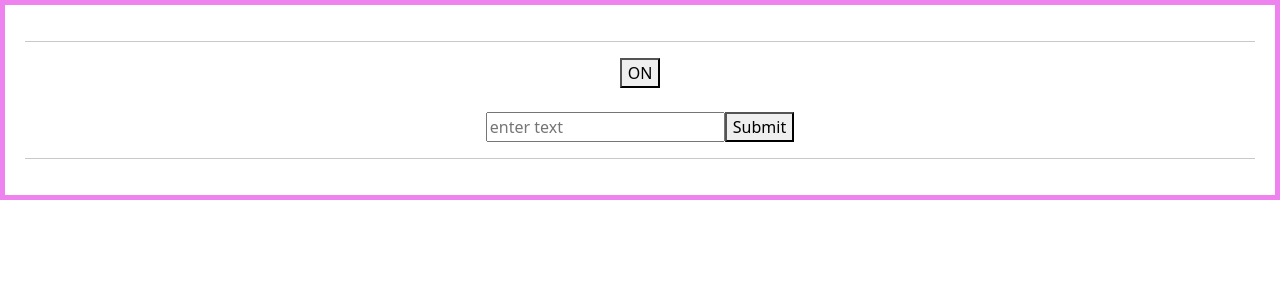
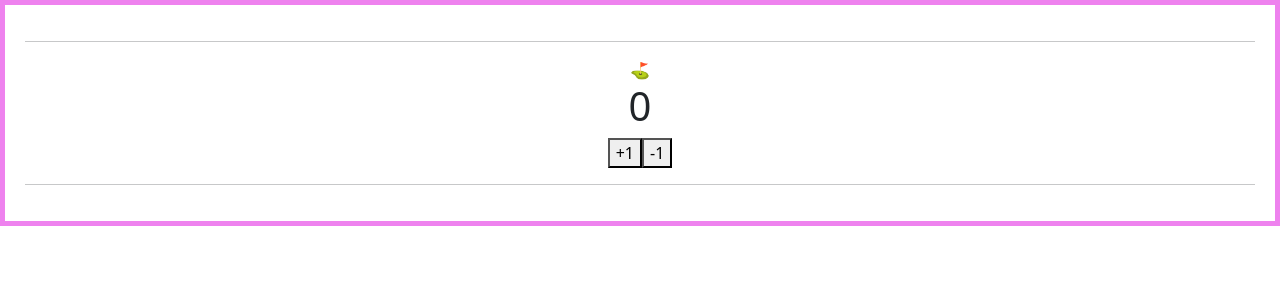
Before and after one commit to Nadeem35/react-playzone, a React (Vite) app: page / in a window 1280 px wide. Shown: the top 300 px of the page. Built offline with nearby package versions, Linux system fonts and the light colour scheme.

Commit message:
mission success

```diff
--- a/src/App.jsx
+++ b/src/App.jsx
@@ -60,15 +60,15 @@ function App() {
         <Parent1></Parent1>
         <hr /> */}
         {/* -------- Passing children -------- */}
-        {/* <hr />⛳
+        <hr />⛳
         <Parent />
-        <hr /> */}
+        <hr />
         {/* -------- Passing children -------- */}
-        <hr />
+        {/* <hr />
         <ToggleState />
         <br />
         <Form></Form>
-        <hr />
+        <hr /> */}
         {/* -------- Passing function as props -------- */}
         {/* <hr />
         <Parent1></Parent1>
--- a/src/Components/11.UseCallback/Parent.jsx
+++ b/src/Components/11.UseCallback/Parent.jsx
@@ -6,23 +6,49 @@ import Child from "./Child";
 unnecessary child re-renders aur performance issues avoid hote hain, especially jab React.memo use karte hain."
 */
 
+// function Parent() {
+//   const [count, setCount] = useState(0);
+
+//   // ❌ This function is recreated on every render
+//   const handleClick = () => {
+//     console.log("Button clicked!");
+//   };
+//   console.log("Parent rendered!");
+
+//   return (
+//     <>
+//       <h3>Parent</h3>
+//       <h2>Count: {count}</h2>
+//       <button onClick={() => setCount(count + 1)}>Increase</button>
+//       <Child onClick={handleClick} />
+//     </>
+//   );
+// }
+
+// export default Parent;
+
+
+
 function Parent() {
   const [count, setCount] = useState(0);
+  // const [down, setDown] = useState(count)
 
-  // ❌ This function is recreated on every render
-  const handleClick = () => {
-    console.log("Button clicked!");
-  };
-  console.log("Parent rendered!");
+  function increment() {
+    setCount(count + 1)
+  }
+
+  function decrement() {
+    setCount(count - 1)
+  }
 
   return (
     <>
-      <h3>Parent</h3>
-      <h2>Count: {count}</h2>
-      <button onClick={() => setCount(count + 1)}>Increase</button>
-      <Child onClick={handleClick} />
+      <h1>{count}</h1>
+      <button onClick={increment}>+1</button>
+
+      {/* <h1>{down}</h1> */}
+      <button onClick={decrement}>-1</button>
     </>
-  );
+  )
 }
-
-export default Parent;
+export default Parent
```
